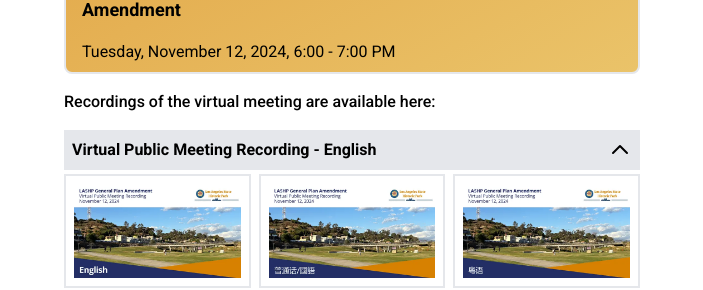
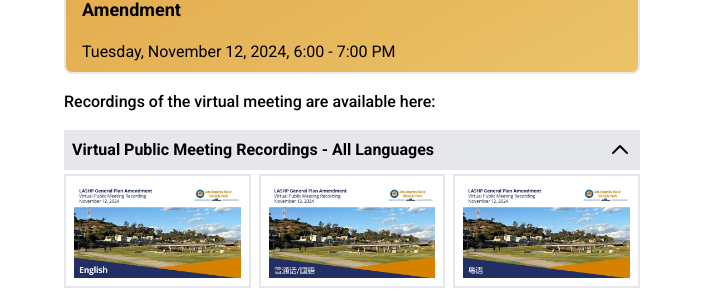
Before and after one commit to AECOMVizStudio/la_art, a React (Vite) app: page / in a window 1280 px wide. Shown: the part 2392-2682 px from the top of the page, without its empty margins (120-823 px from the left). Built offline with nearby package versions, Linux system fonts and the light colour scheme.

Commit message:
Changed video expandable title

```diff
--- a/src/components/children/Headings/reusable/VideosExpandable.tsx
+++ b/src/components/children/Headings/reusable/VideosExpandable.tsx
@@ -21,7 +21,9 @@ const VideosExpandable = ({ props }: VideosExpandableProps) => {
           className="bg-gray-200 flex justify-between p-2 hover:cursor-pointer"
           onClick={expandHandler}
         >
-          <p className="text-left font-bold">{props[0].title}</p>
+          <p className="text-left font-bold">
+            Virtual Public Meeting Recordings - All Languages
+          </p>
           <svg
             xmlns="http://www.w3.org/2000/svg"
             className="h-6 w-6 transition-transform duration-300 ease-in-out"
```
